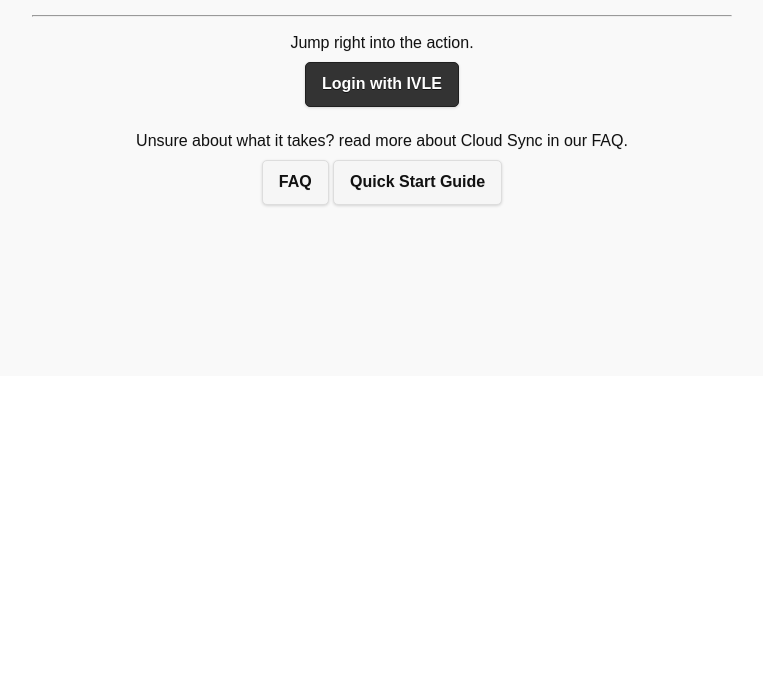
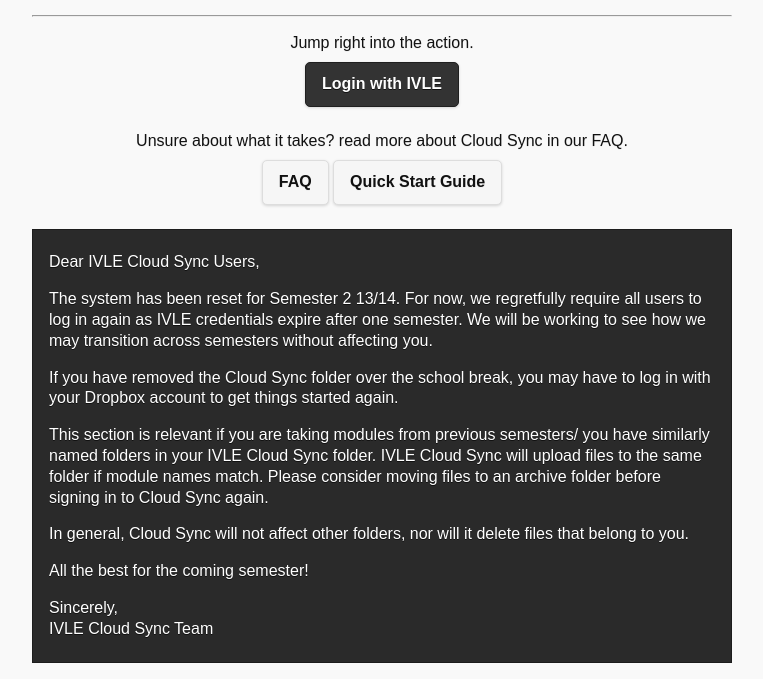
Before and after one commit to nicluo/ivle-cloud-sync, a Flask app: page / in a window 1280 px wide. Shown: the part 424-1103 px from the top of the page, without its empty margins (258-1021 px from the left). Before the commit the page ends 631 px from the top, so only its background shows below. Run offline with Flask 2, Linux system fonts and the light colour scheme; parts of the project's set-up code (start-up, migrations or seed data) failed here and were passed over.

Commit message:
add restart message

```diff
--- a/ivlemods/templates/index.html
+++ b/ivlemods/templates/index.html
@@ -27,6 +27,19 @@
       Quick Start Guide
     </a>
   </p>
+
+  <div class="ui-body ui-body-b" style="text-align:left">
+    <p>Dear IVLE Cloud Sync Users,</p>
+    <p>The system has been reset for Semester 2 13/14. For now, we regretfully require all users to log in again as IVLE credentials expire after one semester. We will be working to see how we may transition across semesters without affecting you.</p>
+    <p>If you have removed the Cloud Sync folder over the school break, you may have to log in with your Dropbox account to get things started again.</p>
+    <p>This section is relevant if you are taking modules from previous semesters/ you have similarly named folders in your IVLE Cloud Sync folder. IVLE Cloud Sync will upload files to the same folder if module names match. Please consider moving files to an archive folder before signing in to Cloud Sync again.</p>
+    <p>In general, Cloud Sync will not affect other folders, nor will it delete files that belong to you.</p>
+    <p>All the best for the coming semester!</p>
+    <p>Sincerely,<br>
+    IVLE Cloud Sync Team</p>
+  </div>
+
 </div>
 
+
 {% endblock %}
```
